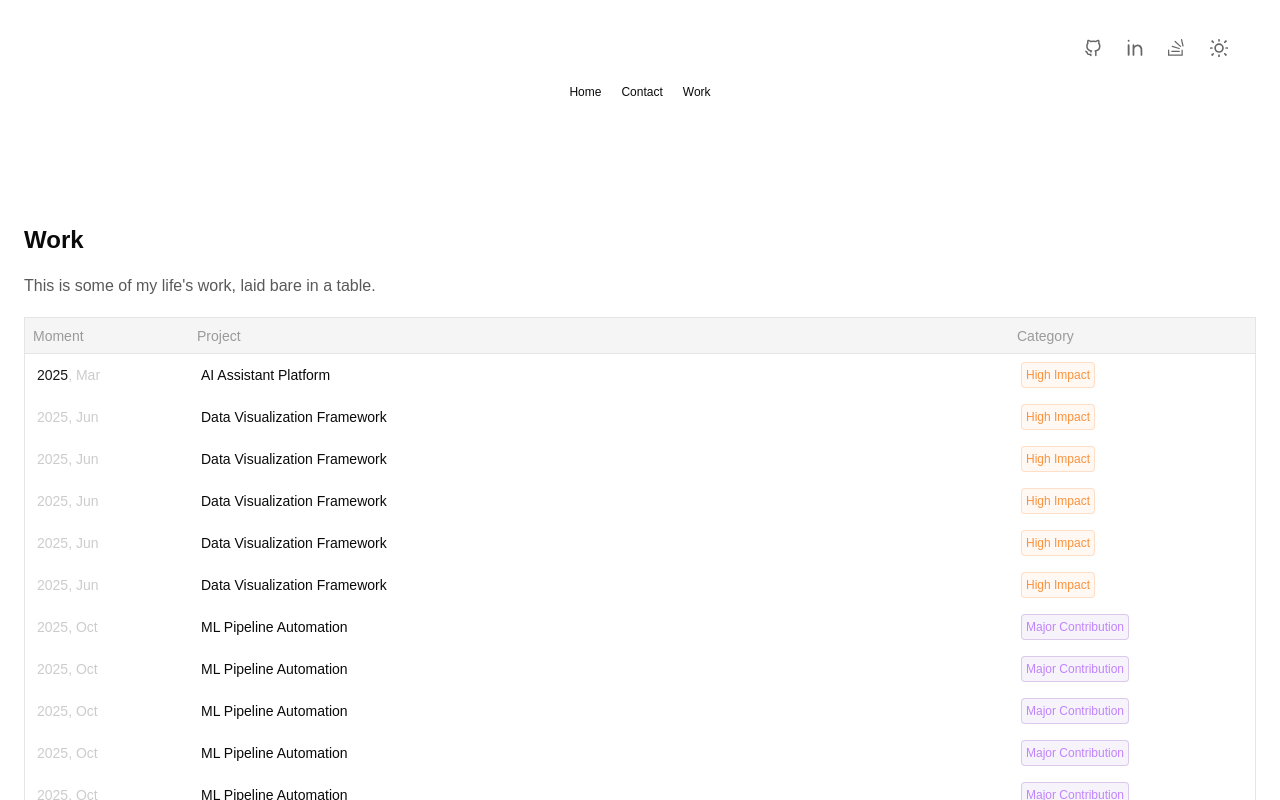
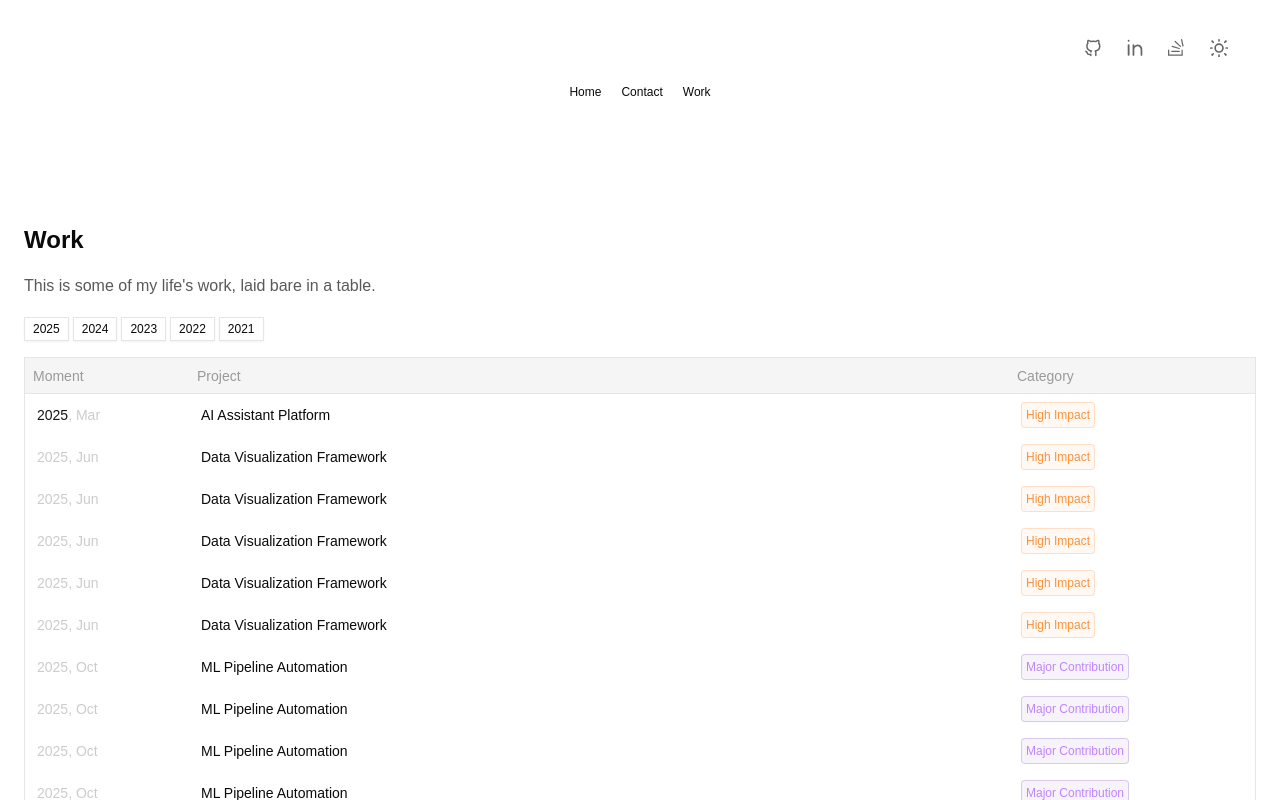
Before and after one commit to Fanoflix/personal-portfolio-v2, a Next.js app: page /work in a window 1280 px wide. Shown: the top 800 px of the page. Built offline with nearby package versions, Linux system fonts and the light colour scheme; a web font is replaced by a local one.

Commit message:
DEV+REFACTOR: Added Filter Pills bar and cleaned up code

```diff
--- a/src/components/AppShell.tsx
+++ b/src/components/AppShell.tsx
@@ -18,7 +18,7 @@ export default function AppShell({ children }: PropsWithChildren) {
           className="w-full"
           key={pathname}
           variants={layoutVariants}
-          initial="fromHidden"
+          initial="hidden"
           animate="visible"
         >
           {children}
--- a/src/components/Button/button.tsx
+++ b/src/components/Button/button.tsx
@@ -4,7 +4,7 @@ import { cva, type VariantProps } from "class-variance-authority";
 import * as React from "react";
 
 const buttonVariants = cva(
-  "inline-flex items-center justify-center whitespace-nowrap rounded-md text-sm font-medium transition-colors focus-visible:outline-none focus-visible:ring-1 focus-visible:ring-ring disabled:pointer-events-none disabled:opacity-50",
+  "inline-flex items-center justify-center whitespace-nowrap rounded-md text-sm font-medium transition-colors focus-visible:outline-none focus-visible:ring-1 focus-visible:ring-ring disabled:pointer-events-none disabled:opacity-50 border border-transparent",
   {
     variants: {
       variant: {
@@ -21,7 +21,7 @@ const buttonVariants = cva(
       },
       size: {
         default: "h-9 px-4 py-2",
-        sm: "h-8 rounded-md px-3 text-xs",
+        sm: "h-6 rounded-md px-2 text-xs",
         lg: "h-10 rounded-md px-8",
         icon: "h-9 w-9",
       },
--- a/src/features/framer-animations/variants.ts
+++ b/src/features/framer-animations/variants.ts
@@ -1,7 +1,7 @@
 import { Variants } from "framer-motion";
 
 export const layoutVariants: Variants = {
-  fromHidden: {
+  hidden: {
     opacity: 0,
     y: 15,
     scale: 0.99,
@@ -38,3 +38,16 @@ export const dataTableRowVariants: Variants = {
     },
   },
 };
+
+export const filtersBarVariants: Variants = {
+  hidden: {
+    x: -100,
+  },
+  visible: {
+    x: 0,
+    transition: {
+      duration: 0.3,
+      ease: "anticipate",
+    },
+  },
+};
--- /dev/null
+++ b/src/features/work/FiltersBar.tsx
@@ -0,0 +1,54 @@
+"use client";
+
+import { Button } from "@/src/components/Button/button";
+import { AnimatePresence, motion } from "framer-motion";
+import { filtersBarVariants } from "../framer-animations/variants";
+import WORK_DATA from "./work-data.json";
+
+type FiltersBarProps = {
+  setFilterState: (year: string) => void;
+  activeFilter?: string;
+};
+
+export function FiltersBar({ setFilterState, activeFilter }: FiltersBarProps) {
+  // Extract all years from the work data
+  const years = Object.keys(WORK_DATA).sort((a, b) => Number(b) - Number(a));
+
+  return (
+    <div className="flex flex-wrap items-center gap-1">
+      <div className="flex flex-wrap items-center gap-1 z-20 bg-background">
+        {years.map((year) => (
+          <Button
+            key={year}
+            onClick={() => setFilterState(year)}
+            size="sm"
+            variant={activeFilter === year ? "default" : "outline"}
+          >
+            {year}
+          </Button>
+        ))}
+      </div>
+
+      <AnimatePresence>
+        {activeFilter && (
+          <motion.div
+            variants={filtersBarVariants}
+            key={Boolean(activeFilter).toString()}
+            initial="hidden"
+            animate="visible"
+            exit="hidden"
+            className="flex items-center gap-2 text-xs z-0"
+          >
+            <Button
+              size="sm"
+              variant="destructive"
+              onClick={() => setFilterState("")}
+            >
+              Clear filter
+            </Button>
+          </motion.div>
+        )}
+      </AnimatePresence>
+    </div>
+  );
+}
--- a/src/features/work/WorkPage.tsx
+++ b/src/features/work/WorkPage.tsx
@@ -2,9 +2,10 @@
 
 import { DataTable } from "@/src/components/DataTable/DataTable";
 import { SortingState } from "@tanstack/react-table";
-import { useState } from "react";
+import { useMemo, useState } from "react";
 import { StaggeredContainer } from "../framer-animations/components/StaggeredContainer";
 import { columns } from "./columns";
+import { FiltersBar } from "./FiltersBar";
 import { Work } from "./types";
 import WORK_DATA from "./work-data.json";
 
@@ -17,32 +18,13 @@ export type WorkWithSubRows = Work & {
 };
 
 export default function Page() {
-  const [sortingState, setSortingState] = useState<SortingState>([
-    {
-      desc: true,
-      id: "date",
-    },
-    {
-      desc: true,
-      id: "category",
-    },
-  ]);
-
-  // Process the data to create a hierarchical structure with years as parent rows
-  const processedData: WorkWithSubRows[] = Object.entries(
-    WORK_DATA as WorkByYear
-  ).map((yearData) => {
-    const entries = yearData[1];
-    // Use the first entry of each year as the parent
-    const parentRow: WorkWithSubRows = { ...entries[0] };
-
-    // Add all other entries as subRows (excluding the first one which is the parent)
-    if (entries.length > 1) {
-      parentRow.subRows = entries.slice(1);
-    }
-
-    return parentRow;
-  });
+  const {
+    processedData,
+    sortingState,
+    setSortingState,
+    filterState,
+    setFilterState,
+  } = useWorkData();
 
   if (!processedData.length) {
     return <p>....</p>;
@@ -54,6 +36,11 @@ export default function Page() {
         <h1 className="text-2xl font-semibold">Work</h1>
 
         <p>This is some of my life&apos;s work, laid bare in a table.</p>
+
+        <FiltersBar
+          setFilterState={setFilterState}
+          activeFilter={filterState}
+        />
 
         <DataTable
           columns={columns}
@@ -69,3 +56,64 @@ export default function Page() {
     </div>
   );
 }
+
+function useWorkData() {
+  const [sortingState, setSortingState] = useState<SortingState>([
+    {
+      desc: true,
+      id: "date",
+    },
+    {
+      desc: true,
+      id: "category",
+    },
+  ]);
+
+  const [filterState, setFilterState] = useState<string>("");
+
+  // Process the data to create a hierarchical structure with years as parent rows
+  const allProcessedData: WorkWithSubRows[] = useMemo(() => {
+    return Object.entries(WORK_DATA as WorkByYear).map((yearData) => {
+      const entries = yearData[1];
+      // Use the first entry of each year as the parent
+      const parentRow: WorkWithSubRows = { ...entries[0] };
+
+      // Add all other entries as subRows (excluding the first one which is the parent)
+      if (entries.length > 1) {
+        parentRow.subRows = entries.slice(1);
+      }
+
+      return parentRow;
+    });
+  }, []);
+
+  // Apply year filtering if a filterState is set
+  const processedData = useMemo(() => {
+    if (!filterState) return allProcessedData;
+
+    return allProcessedData.filter((row) => {
+      // Check if the year in the date matches the filter
+      if (row.date?.includes(filterState)) return true;
+
+      // Also check subrows if present
+      if (row.subRows?.some((subRow) => subRow.date?.includes(filterState))) {
+        // If any subrows match, filter those subrows and keep the parent
+        const filteredSubRows = row.subRows.filter((subRow) =>
+          subRow.date?.includes(filterState)
+        );
+
+        return { ...row, subRows: filteredSubRows };
+      }
+
+      return false;
+    });
+  }, [allProcessedData, filterState]);
+
+  return {
+    processedData,
+    sortingState,
+    setSortingState,
+    filterState,
+    setFilterState,
+  };
+}
```
